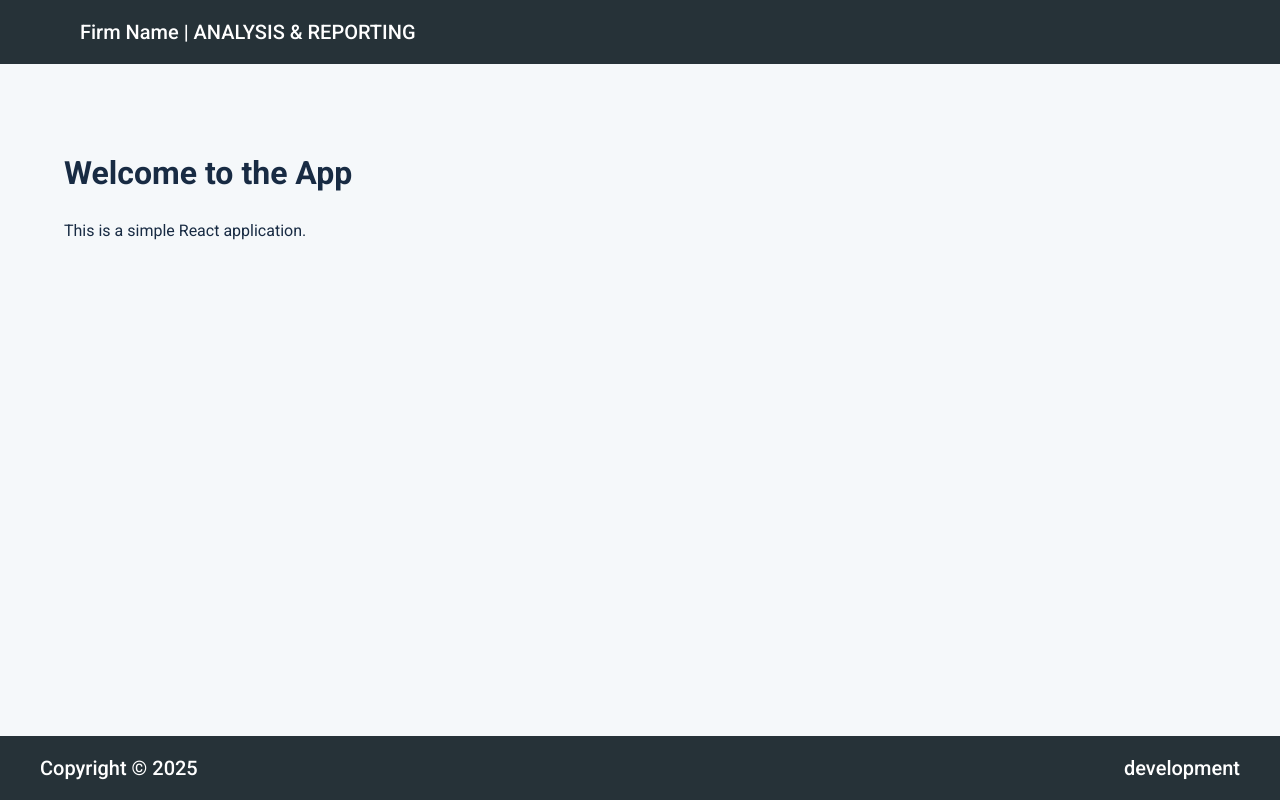
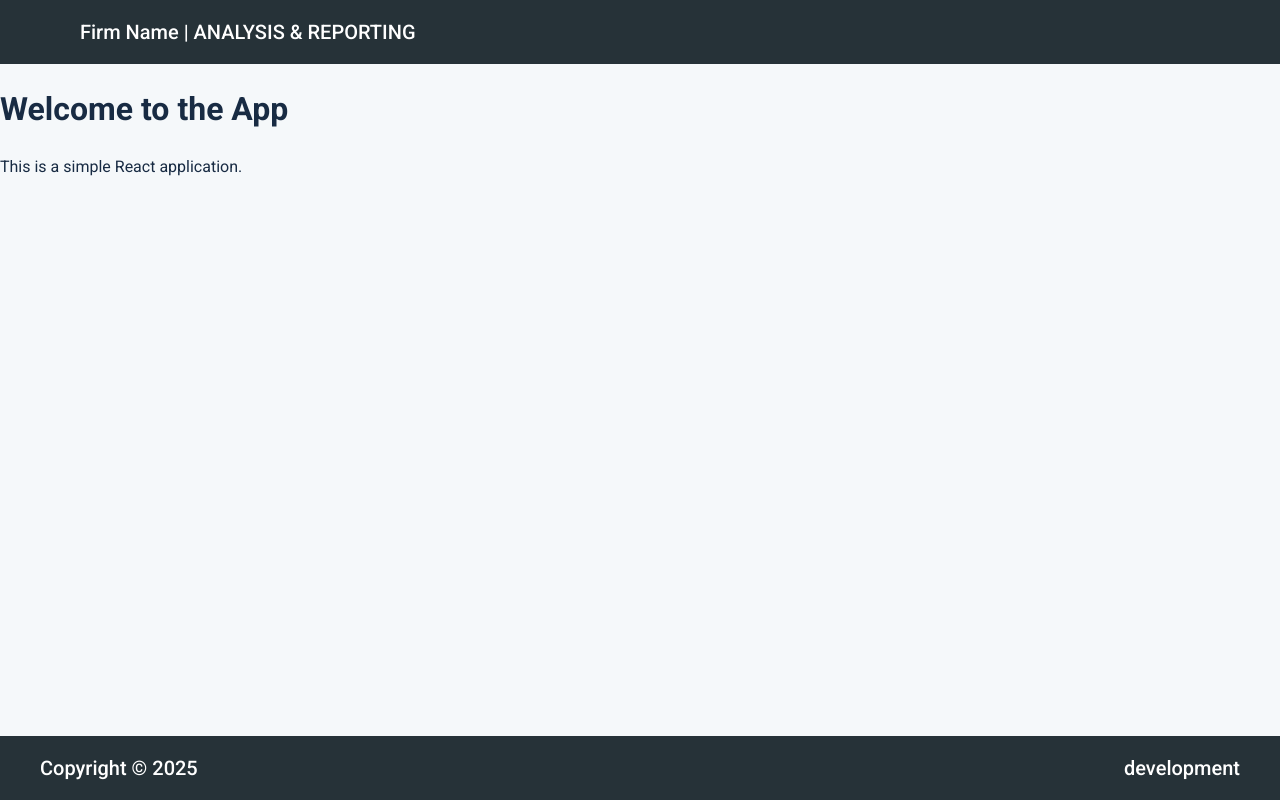
Before and after one commit to amoljagtap17/2025-portfolio-dashboard, a React (Vite) app: page / in a window 1280 px wide. Built offline with nearby package versions, Linux system fonts and the light colour scheme; some icons are missing.

Commit message:
interim commit

```diff
--- a/src/components/layout/Footer/index.tsx
+++ b/src/components/layout/Footer/index.tsx
@@ -2,8 +2,6 @@ import { AppBar, Box, Toolbar, Typography } from "@mui/material";
 
 export function Footer() {
   return (
-    <Box>
-      <Toolbar />
     <AppBar position="static" square elevation={0}>
       <Toolbar disableGutters={false}>
         <Box
@@ -23,6 +21,5 @@ export function Footer() {
         </Box>
       </Toolbar>
     </AppBar>
-    </Box>
   );
 }
--- a/src/components/layout/Navbar/index.tsx
+++ b/src/components/layout/Navbar/index.tsx
@@ -17,7 +17,6 @@ function Menu() {
 
 export function Navbar() {
   return (
-    <Box>
     <AppBar position="static" square elevation={0}>
       <Toolbar disableGutters={false}>
         <Menu />
@@ -39,7 +38,5 @@ export function Navbar() {
         </Box>
       </Toolbar>
     </AppBar>
-      <Toolbar />
-    </Box>
   );
 }
--- a/src/components/layout/index.tsx
+++ b/src/components/layout/index.tsx
@@ -1,4 +1,4 @@
-import { Box, Container } from "@mui/material";
+import { Box } from "@mui/material";
 import { Footer } from "./Footer";
 import { Navbar } from "./Navbar";
 
@@ -10,8 +10,7 @@ export function AppLayout({ children }: IAppLayoutProps) {
   return (
     <Box display="flex" flexDirection="column" minHeight="100vh">
       <Navbar />
-      <Container
-        maxWidth="lg"
+      <Box
         sx={{
           flexGrow: 1,
           position: "relative",
@@ -21,7 +20,7 @@ export function AppLayout({ children }: IAppLayoutProps) {
         }}
       >
         {children}
-      </Container>
+      </Box>
       <Footer />
     </Box>
   );
```
Lines whose indentation alone changed are shown as unchanged.
